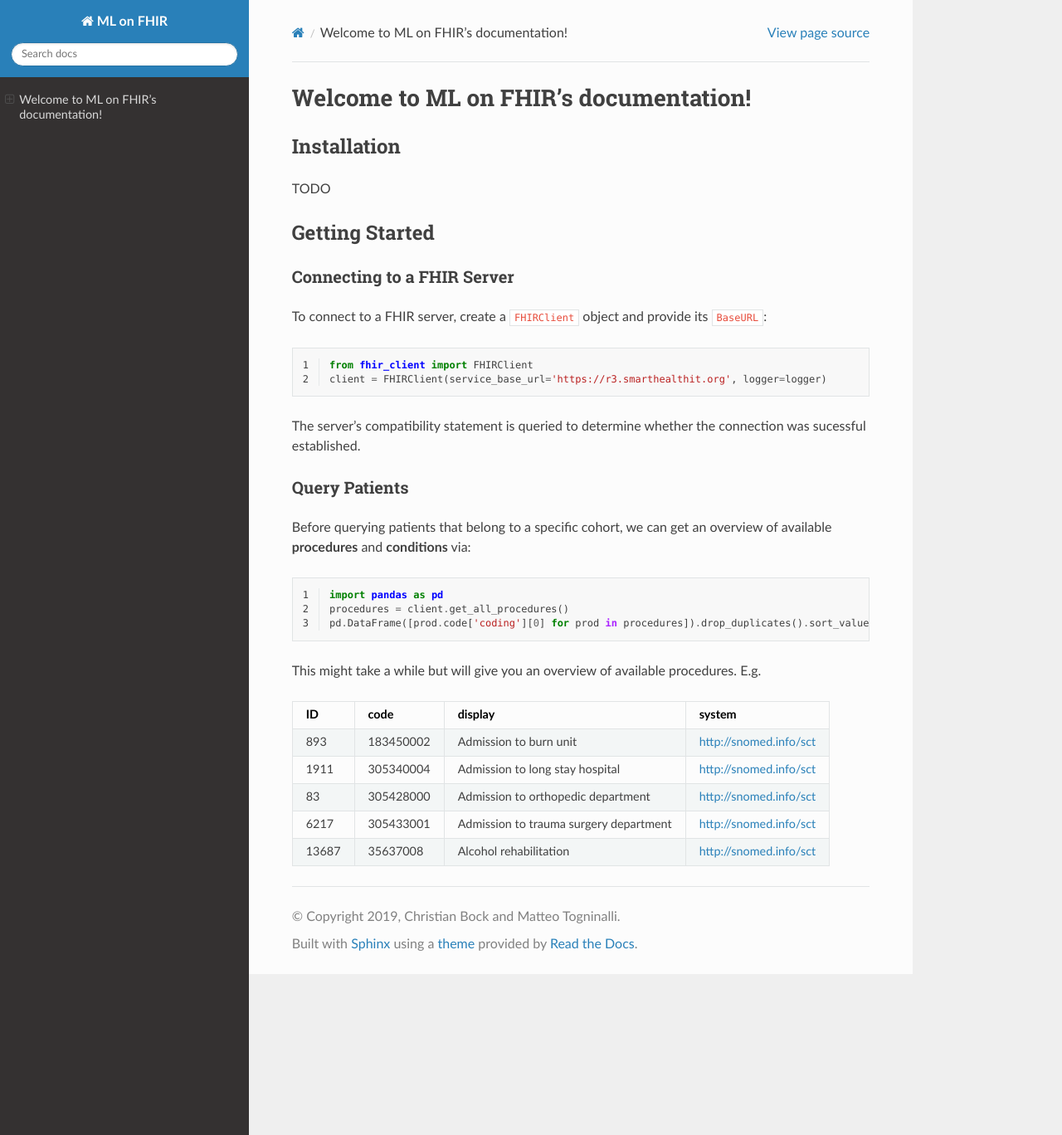
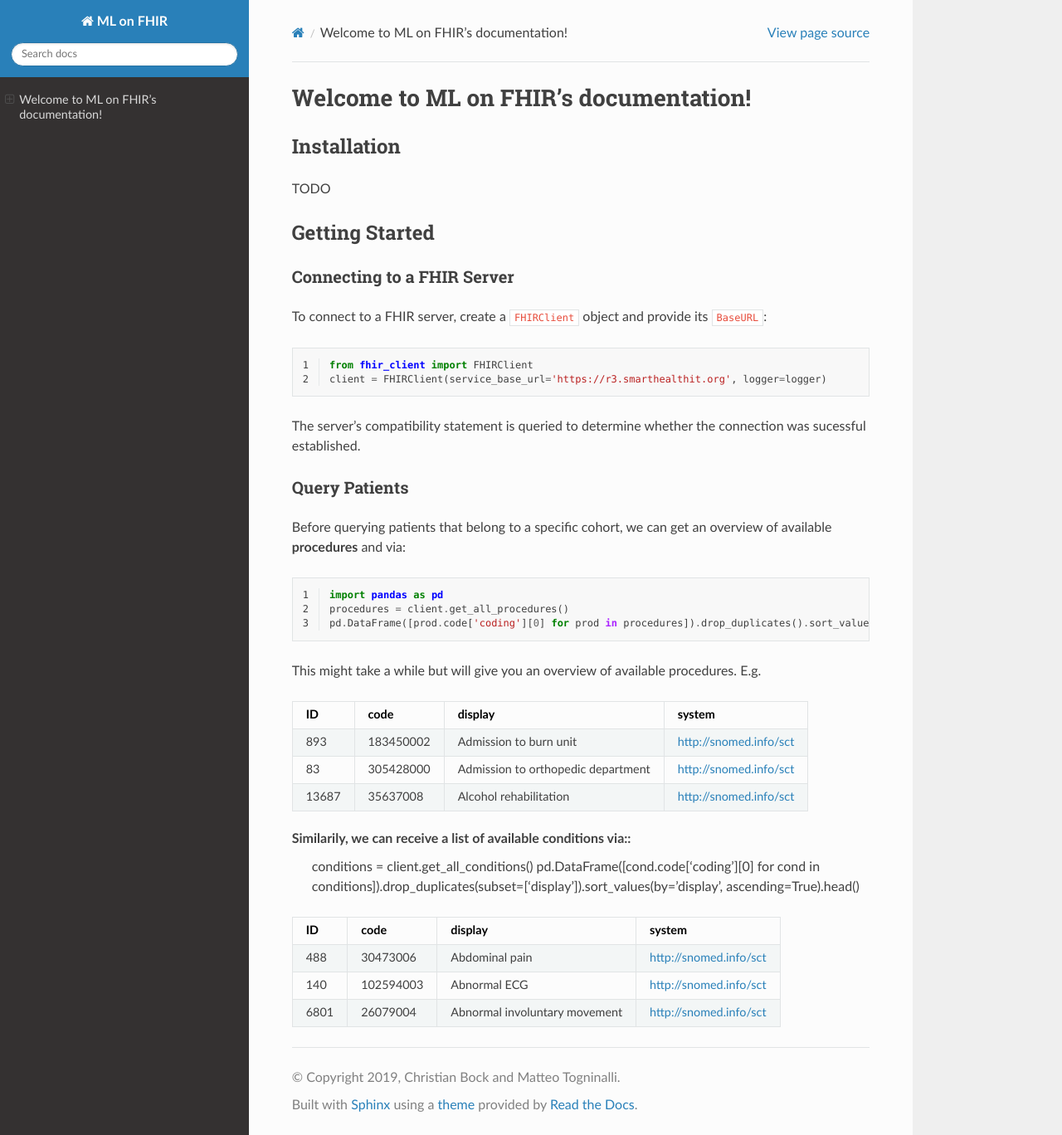
Before and after one commit to chrisby/ml-on-fhir, a Sphinx documentation site: the page built from docs/source/index.rst, in a window 1280 px wide and 1368 px high. Shown: the whole window at 83% size. Built offline with Sphinx 7.4.7 and the Read the Docs theme 2.0.0, drawn with Linux system fonts in a browser that asks for light colours.

Commit message:
Update index.rst

```diff
--- a/docs/source/index.rst
+++ b/docs/source/index.rst
@@ -37,8 +37,18 @@ This might take a while but will give you an overview of available procedures. E
 ID     code         display                                     system
 =====  ===========  ==========================================  =========
 893    183450002    Admission to burn unit                      http://snomed.info/sct
-1911   305340004    Admission to long stay hospital             http://snomed.info/sct
 83     305428000    Admission to orthopedic department          http://snomed.info/sct
-6217   305433001    Admission to trauma surgery department      http://snomed.info/sct
 13687  35637008     Alcohol rehabilitation                      http://snomed.info/sct
 =====  ===========  ==========================================  =========
+
+Similarily, we can receive a list of available **conditions** via::
+   conditions = client.get_all_conditions()
+   pd.DataFrame([cond.code['coding'][0] for cond in conditions]).drop_duplicates(subset=['display']).sort_values(by='display', ascending=True).head()
+
+=====  ===========  ==========================================  =========
+ID     code         display                                     system
+=====  ===========  ==========================================  =========
+488    30473006     Abdominal pain                              http://snomed.info/sct
+140    102594003    Abnormal ECG                                http://snomed.info/sct
+6801   26079004     Abnormal involuntary movement               http://snomed.info/sct
+=====  ===========  ==========================================  =========
```
Also changed, not shown: other parts of docs/source/index.rst (+1 -1 lines).
